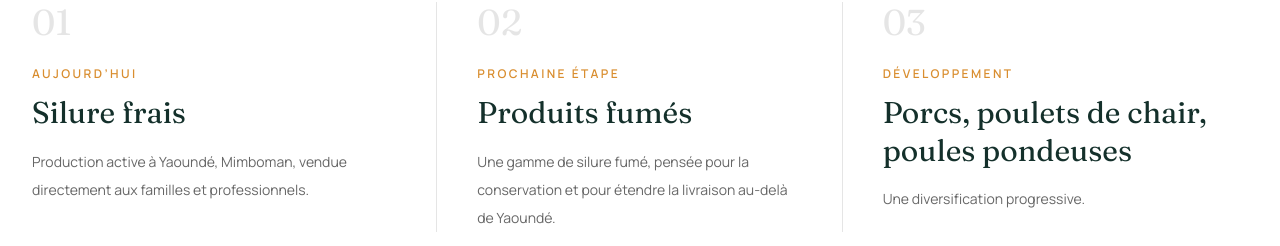
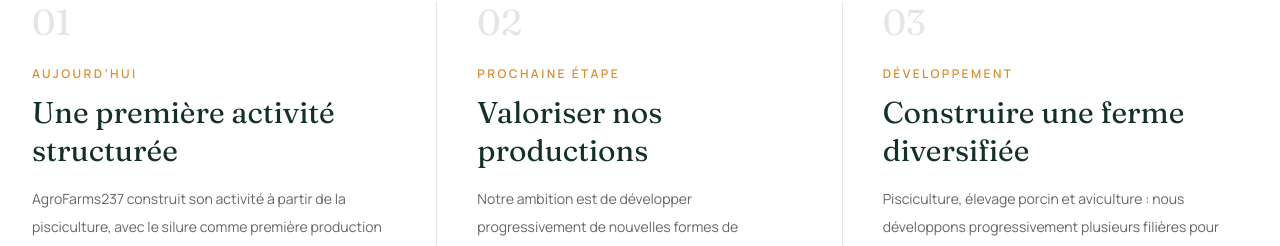
Before and after one commit to onguenejeanboscojo-ctrl/agrofarms237, a Next.js app: page /notre-elevage in a window 1280 px wide. Shown: the part 706-952 px from the top of the page. Built offline with nearby package versions, Linux system fonts and the light colour scheme; no server answers.

Commit message:
Refactor page content structure and labels

```diff
--- a/app/notre-elevage/page.tsx
+++ b/app/notre-elevage/page.tsx
@@ -61,42 +61,75 @@ type PageContent = {
 
 const DEFAULT_CONTENT: PageContent = {
   hero_label: "Notre élevage",
-  hero_title: "Une ferme qui grandit, élevage après élevage.",
+
+  hero_title:
+    "Une ferme qui grandit, élevage après élevage.",
+
   hero_description:
     "Le silure constitue aujourd’hui notre activité principale, produite à Yaoundé, Mimboman. Demain, notre ferme accueillera progressivement d’autres productions pour construire un modèle agricole plus complet, local et durable.",
 
+  // =========================
+  // TRAJECTOIRE
+  // =========================
+
   step1_label: "Aujourd’hui",
-  step1_title: "Silure frais",
+
+  step1_title:
+    "Une première activité structurée",
+
   step1_text:
-    "Production active à Yaoundé, Mimboman, vendue directement aux familles et professionnels.",
+    "AgroFarms237 construit son activité à partir de la pisciculture, avec le silure comme première production développée et commercialisée.",
 
   step2_label: "Prochaine étape",
-  step2_title: "Produits fumés",
+
+  step2_title:
+    "Valoriser nos productions",
+
   step2_text:
-    "Une gamme de silure fumé, pensée pour la conservation et pour étendre la livraison au-delà de Yaoundé.",
+    "Notre ambition est de développer progressivement de nouvelles formes de valorisation, de transformation et de conditionnement afin de proposer une offre agricole plus diversifiée et mieux adaptée aux besoins du marché.",
 
   step3_label: "Développement",
-  step3_title: "Porcs, poulets de chair, poules pondeuses",
-  step3_text: "Une diversification progressive.",
+
+  step3_title:
+    "Construire une ferme diversifiée",
+
+  step3_text:
+    "Pisciculture, élevage porcin et aviculture : nous développons progressivement plusieurs filières pour bâtir une exploitation agricole structurée, locale et durable.",
+
+  // =========================
+  // ACTIVITÉS
+  // =========================
 
   fish_label: "Notre production",
+
   fish_title: "Poissons",
+
   fish_description:
     "Une production piscicole qui commence avec le silure et s’élargira progressivement à d’autres espèces.",
 
   pigs_label: "Développement",
+
   pigs_title: "Élevage porcin",
+
   pigs_description:
     "Notre projet d’élevage porcin s’inscrit dans une logique de diversification progressive de la ferme.",
 
   poultry_label: "Aviculture",
+
   poultry_title: "Poulets",
+
   poultry_description:
     "Une future activité avicole qui regroupera progressivement poules pondeuses et poulets de chair.",
 
+  // =========================
+  // VISION
+  // =========================
+
   vision_label: "Notre vision",
+
   vision_title:
     "Construire une ferme capable de nourrir, de créer et de transmettre.",
+
   vision_text:
     "Agrofarms237 avance étape par étape, avec l’ambition de développer une agriculture locale structurée, productive et durable.",
 };
@@ -328,38 +361,43 @@ export default async function NotreElevagePage() {
   const heroImages = Array.from(
     new Set(
       farmItems.flatMap((item) => {
-        const ownMedia = mediaByFarm[item.id] || [];
+        const ownMedia =
+          mediaByFarm[item.id] || [];
 
         if (ownMedia.length > 0) {
-          return ownMedia.map((media) => media.url);
+          return ownMedia.map(
+            (media) => media.url
+          );
         }
 
-        return item.photo_url ? [item.photo_url] : [];
+        return item.photo_url
+          ? [item.photo_url]
+          : [];
       })
     )
   );
 
   const poissons = farmItems.filter(
     (item) =>
-      item.category.toLowerCase() === "poisson"
+      item.category.toLowerCase() ===
+      "poisson"
   );
 
   const porcs = farmItems.filter(
     (item) =>
-      item.category.toLowerCase() === "porcs"
+      item.category.toLowerCase() ===
+      "porcs"
   );
 
   const poulets = farmItems.filter(
     (item) =>
-      item.category.toLowerCase() === "poulets"
+      item.category.toLowerCase() ===
+      "poulets"
   );
 
   return (
     <main className="bg-white text-ink">
-
-      {/* =====================================================
-          HERO
-      ====================================================== */}
+      {/* HERO */}
       <section className="relative min-h-[560px] overflow-hidden bg-[#18352B] text-white">
         {heroImages.length > 0 && (
           <HeroSlideshow images={heroImages} />
@@ -369,7 +407,6 @@ export default async function NotreElevagePage() {
 
         <div className="relative z-10 mx-auto flex min-h-[560px] max-w-7xl items-center px-6 py-24 lg:px-8 lg:py-32">
           <div className="max-w-4xl">
-
             <p className="mb-5 text-xs font-semibold uppercase tracking-[0.28em] text-gold sm:text-sm">
               {content.hero_label}
             </p>
@@ -381,17 +418,13 @@ export default async function NotreElevagePage() {
             <p className="mt-7 max-w-2xl text-base leading-8 text-white/80 sm:text-lg">
               {content.hero_description}
             </p>
-
           </div>
         </div>
       </section>
 
-      {/* =====================================================
-          TRAJECTOIRE
-      ====================================================== */}
+      {/* TRAJECTOIRE */}
       <section className="border-b border-black/10 bg-white">
         <div className="mx-auto max-w-7xl px-6 py-20 lg:px-8">
-
           <div className="grid gap-12 md:grid-cols-3 md:gap-0">
 
             {/* 01 */}
@@ -466,17 +499,13 @@ export default async function NotreElevagePage() {
                 {content.step3_text}
               </p>
             </div>
-
           </div>
         </div>
       </section>
 
-      {/* =====================================================
-          NOS ACTIVITÉS
-      ====================================================== */}
+      {/* NOS ACTIVITÉS */}
       <section className="bg-bgAlt">
         <div className="mx-auto max-w-7xl px-6 py-24 lg:px-8">
-
           <div className="max-w-3xl">
             <p className="text-xs font-semibold uppercase tracking-[0.25em] text-gold">
               Notre ferme
@@ -524,7 +553,7 @@ export default async function NotreElevagePage() {
               </p>
             </div>
 
-            {/* PORC */}
+            {/* PORCIN */}
             <div className="border border-black/10 bg-white p-8 sm:p-9">
               <div className="flex items-start justify-between gap-6">
                 <span className="font-serif text-5xl text-black/10">
@@ -577,17 +606,13 @@ export default async function NotreElevagePage() {
                 Poules et poulets
               </p>
             </div>
-
           </div>
         </div>
       </section>
 
-      {/* =====================================================
-          POISSONS
-      ====================================================== */}
+      {/* POISSONS */}
       <section className="bg-white">
         <div className="mx-auto max-w-7xl px-6 py-24 lg:px-8">
-
           <div className="mb-14 max-w-3xl">
             <p className="text-xs font-semibold uppercase tracking-[0.2em] text-gold">
               {content.fish_label}
@@ -620,16 +645,12 @@ export default async function NotreElevagePage() {
               ))}
             </div>
           )}
-
         </div>
       </section>
 
-      {/* =====================================================
-          PORCS
-      ====================================================== */}
+      {/* PORCS */}
       <section className="bg-bgAlt">
         <div className="mx-auto max-w-7xl px-6 py-24 lg:px-8">
-
           <div className="mb-14 max-w-3xl">
             <p className="text-xs font-semibold uppercase tracking-[0.2em] text-gold">
               {content.pigs_label}
@@ -662,16 +683,12 @@ export default async function NotreElevagePage() {
               ))}
             </div>
           )}
-
         </div>
       </section>
 
-      {/* =====================================================
-          AVICULTURE
-      ====================================================== */}
+      {/* AVICULTURE */}
       <section className="bg-white">
         <div className="mx-auto max-w-7xl px-6 py-24 lg:px-8">
-
           <div className="mb-14 max-w-3xl">
             <p className="text-xs font-semibold uppercase tracking-[0.2em] text-gold">
               {content.poultry_label}
@@ -704,16 +721,12 @@ export default async function NotreElevagePage() {
               ))}
             </div>
           )}
-
         </div>
       </section>
 
-      {/* =====================================================
-          VISION
-      ====================================================== */}
+      {/* VISION */}
       <section className="bg-[#18352B] text-white">
         <div className="mx-auto max-w-5xl px-6 py-24 text-center lg:px-8 lg:py-32">
-
           <p className="text-xs font-semibold uppercase tracking-[0.25em] text-gold">
             {content.vision_label}
           </p>
@@ -725,16 +738,12 @@ export default async function NotreElevagePage() {
           <p className="mx-auto mt-8 max-w-3xl text-base leading-8 text-white/70 sm:text-lg">
             {content.vision_text}
           </p>
-
         </div>
       </section>
 
-      {/* =====================================================
-          CTA FINAL
-      ====================================================== */}
+      {/* CTA FINAL */}
       <section className="bg-[#F3EFE5]">
         <div className="mx-auto max-w-7xl px-6 py-20 lg:px-8">
-
           <div className="grid gap-10 lg:grid-cols-[1fr_auto] lg:items-center">
 
             <div className="max-w-3xl">
@@ -755,6 +764,7 @@ export default async function NotreElevagePage() {
             </div>
 
             <div className="flex flex-col gap-3 sm:flex-row lg:flex-col">
+
               <Link
                 href="/produits"
                 className="inline-flex min-h-12 items-center justify-center border border-[#18352B] bg-[#18352B] px-7 text-sm font-semibold text-white transition hover:opacity-90"
@@ -775,12 +785,11 @@ export default async function NotreElevagePage() {
               >
                 Devenir partenaire
               </Link>
+
             </div>
-
           </div>
         </div>
       </section>
-
     </main>
   );
 }
```
